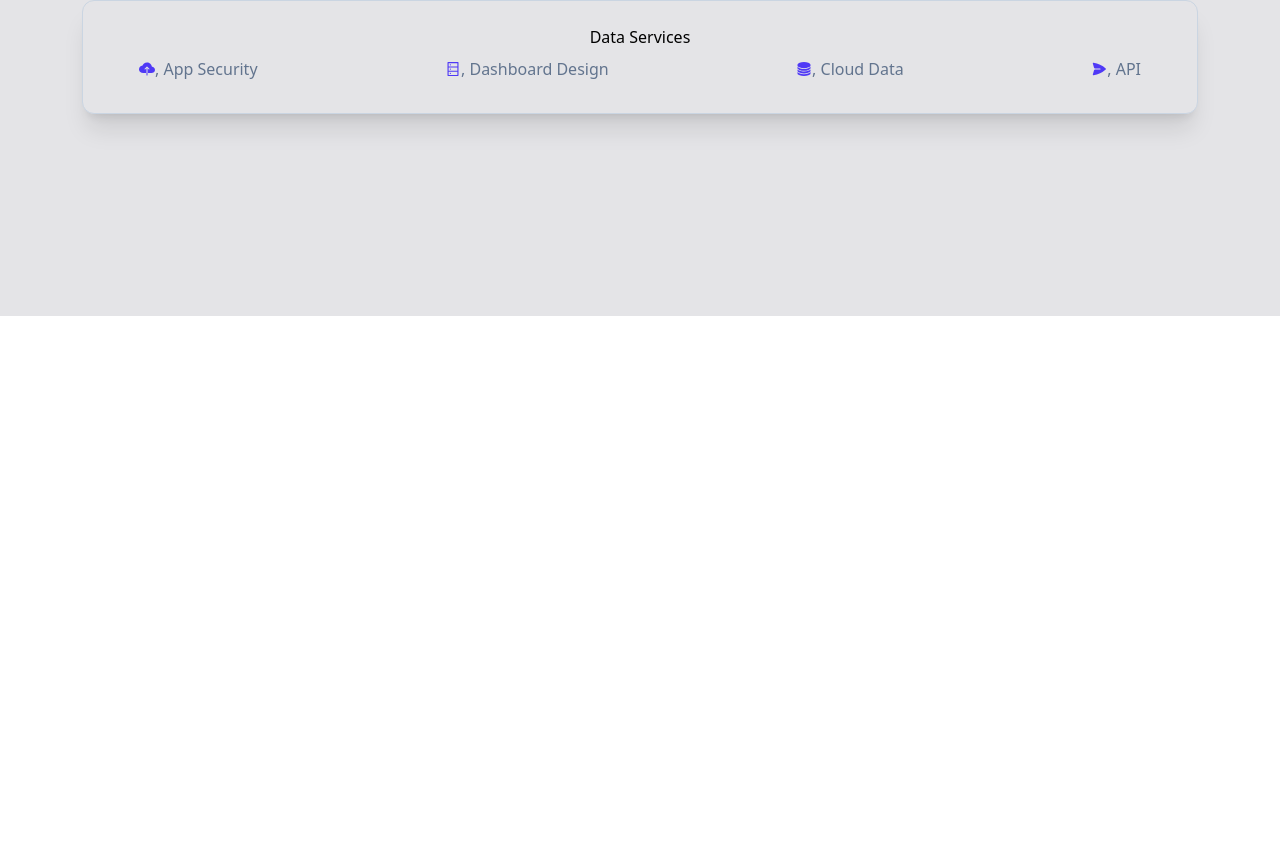
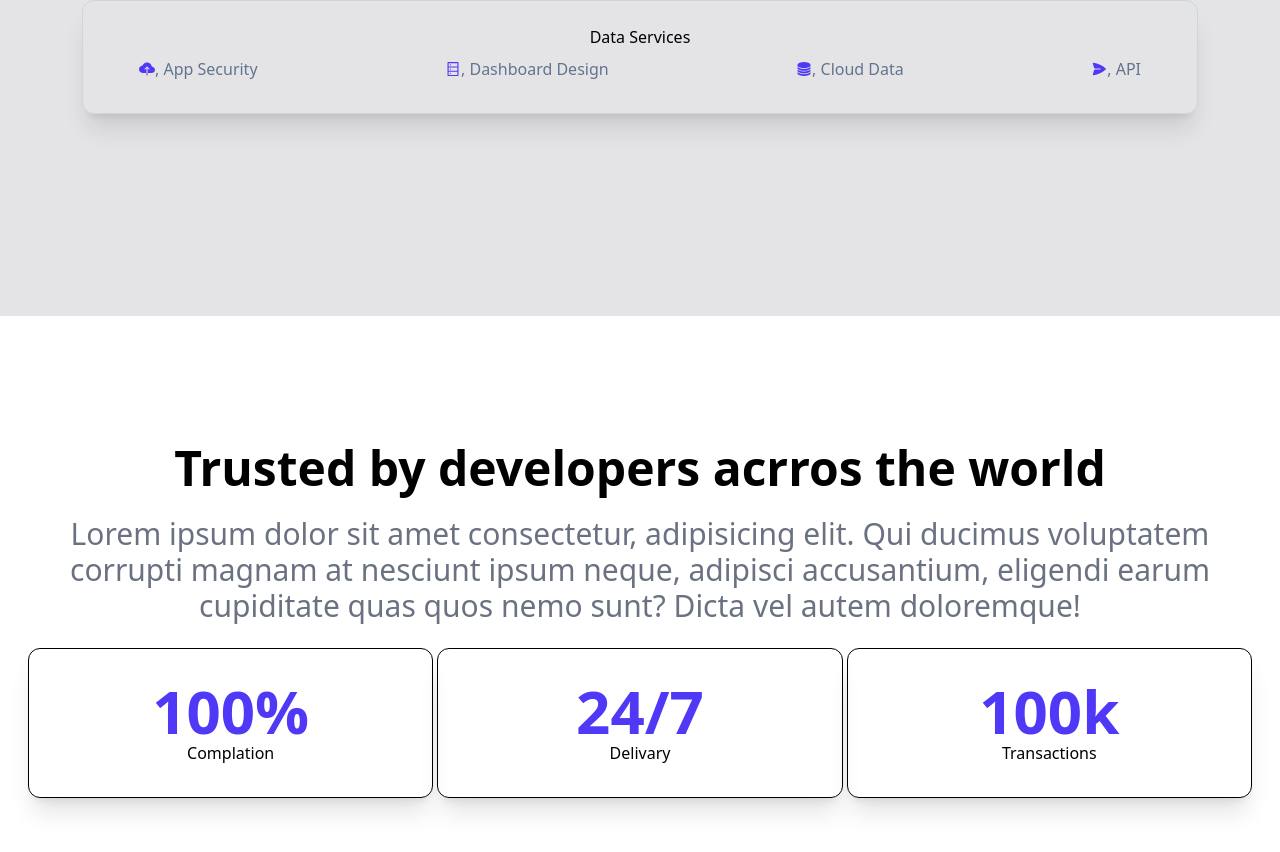
Before and after one commit to mohammad-reza99/nexa, a React (Vite) app: page / in a window 1280 px wide. Shown: the part 484-1336 px from the top of the page. Before the commit the page ends 800 px from the top, so only its background shows below. Built offline with nearby package versions, Linux system fonts and the light colour scheme.

Commit message:
feat: refactor components structure by adding Show component and correcting import paths for Navbar and Hero components

```diff
--- a/src/App.jsx
+++ b/src/App.jsx
@@ -1,7 +1,8 @@
 import { useState } from "react";
-import React from "react";
-import Navbar from "./assets/componants/Navbar";
-import Hero from "./assets/componants/Hero";
+
+import Navbar from "./assets/components/Navbar";
+import Hero from "./assets/components/Hero";
+import Show from "./assets/components/Show";
 
 function App() {
   const [count, setCount] = useState(0);
@@ -10,6 +11,7 @@ function App() {
     <>
       <Navbar />
       <Hero />
+      <Show />
     </>
   );
 }
--- /dev/null
+++ b/src/assets/components/Show.jsx
@@ -0,0 +1,37 @@
+import React from "react";
+
+const Show = () => {
+  return (
+    <div className="w-full my-32">
+      <div className="max-w-[1240px] mx-auto">
+        <div className="text-center">
+          <h2 className="text-5xl font-bold">
+            Trusted by developers acrros the world
+          </h2>
+          <p className="text-3xl py-6 text-gray-500">
+            Lorem ipsum dolor sit amet consectetur, adipisicing elit. Qui
+            ducimus voluptatem corrupti magnam at nesciunt ipsum neque, adipisci
+            accusantium, eligendi earum cupiditate quas quos nemo sunt? Dicta
+            vel autem doloremque!
+          </p>
+        </div>
+        <div className="grid md:grid-cols-3 gap-1 px-2 text-center">
+          <div className="border py-8 rounded-xl shadow-xl">
+            <p className="text-6xl font-bold text-indigo-600">100%</p>
+            <p>Complation</p>
+          </div>
+          <div className="border py-8 rounded-xl shadow-xl">
+            <p className="text-6xl font-bold text-indigo-600">24/7</p>
+            <p>Delivary</p>
+          </div>
+          <div className="border py-8 rounded-xl shadow-xl">
+            <p className="text-6xl font-bold text-indigo-600">100k</p>
+            <p>Transactions</p>
+          </div>
+        </div>
+      </div>
+    </div>
+  );
+};
+
+export default Show;
```
Also changed, not shown: src/assets/components/Hero.jsx (renamed from src/assets/componants/Hero.jsx), src/assets/components/Navbar.jsx (renamed from src/assets/componants/Navbar.jsx).
